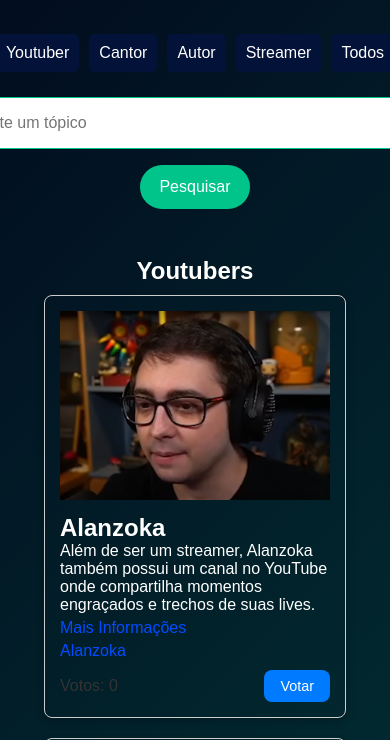
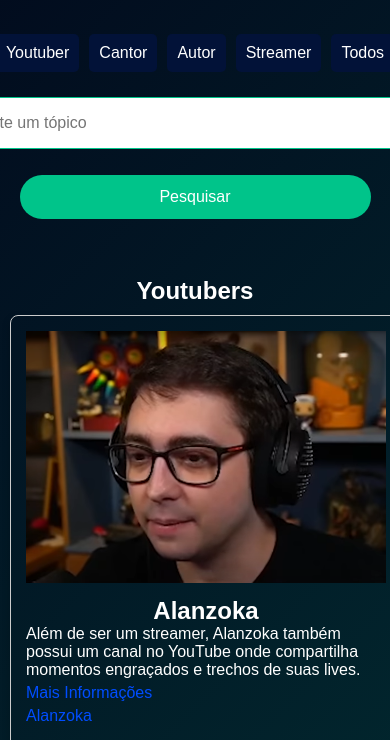
Before and after one commit to kauanmm11/projeto-influentes, a plain HTML site: page index.html in a window 390 px wide. Shown: the part 98-838 px from the top of the page. Drawn offline with Linux system fonts and the light colour scheme.

Commit message:
Update style.css

```diff
--- a/estilo/style.css
+++ b/estilo/style.css
@@ -149,3 +149,45 @@
 .votar:hover {
     background-color: #0056b3;
 }
+
+/* Consulta de mídia para dispositivos móveis */
+@media (max-width: 768px) {
+    .card-container {
+        flex-direction: column;
+        align-items: center;
+    }
+
+    .card-primeiro {
+        width: 80%;
+    }
+
+    .search-section, .buttons-section {
+        display: flex;
+        flex-direction: column;
+        align-items: center;
+    }
+
+    button {
+        width: 100%;
+        margin: 5px 0;
+    }
+
+    h2 {
+        text-align: center;
+    }
+}
+
+@media (max-width: 480px) {
+    .card-primeiro {
+        width: 100%;
+    }
+
+    .search-section, .buttons-section {
+        width: 100%;
+    }
+
+    button {
+        width: 90%;
+        margin: 10px auto;
+    }
+}
```
